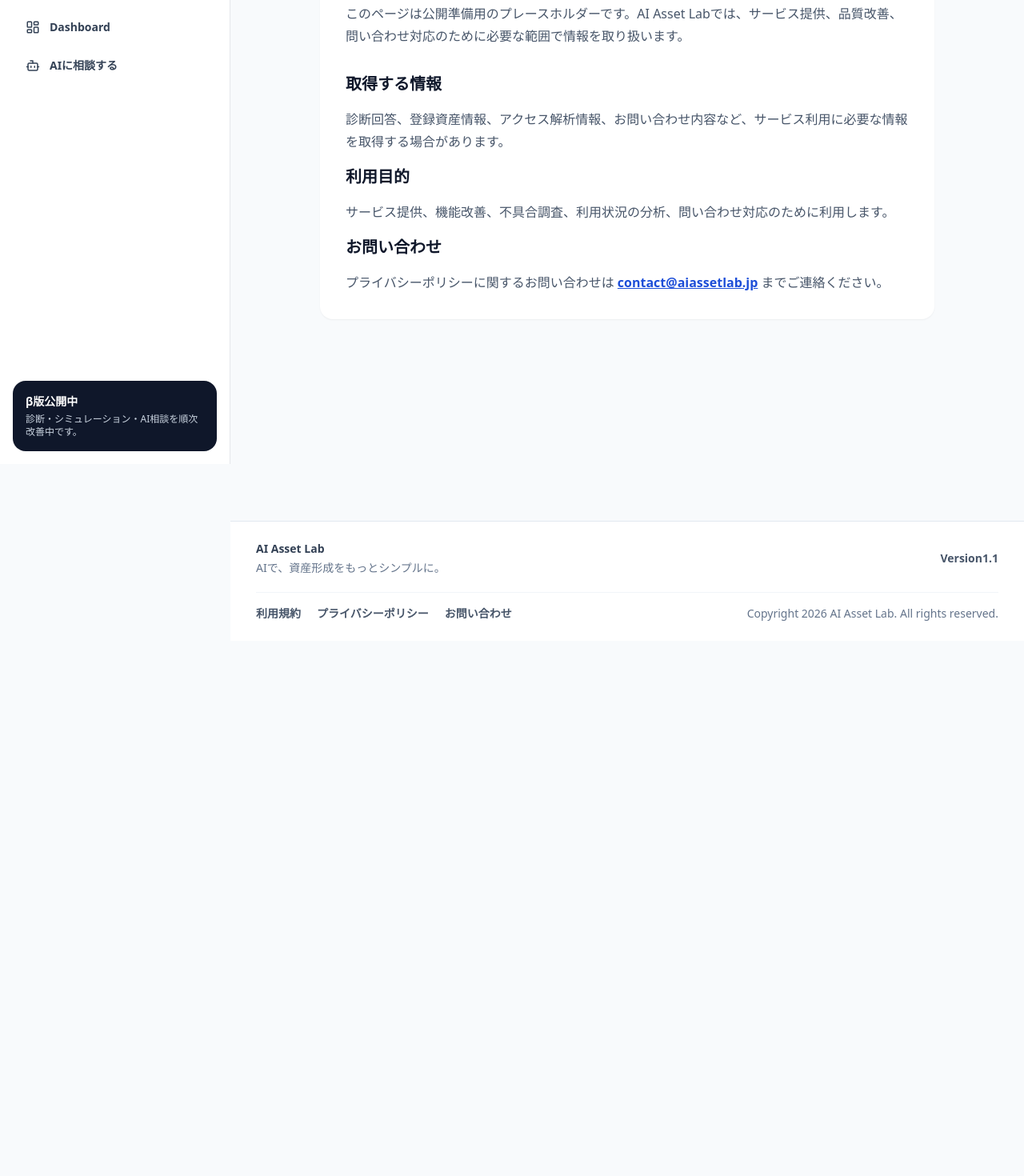
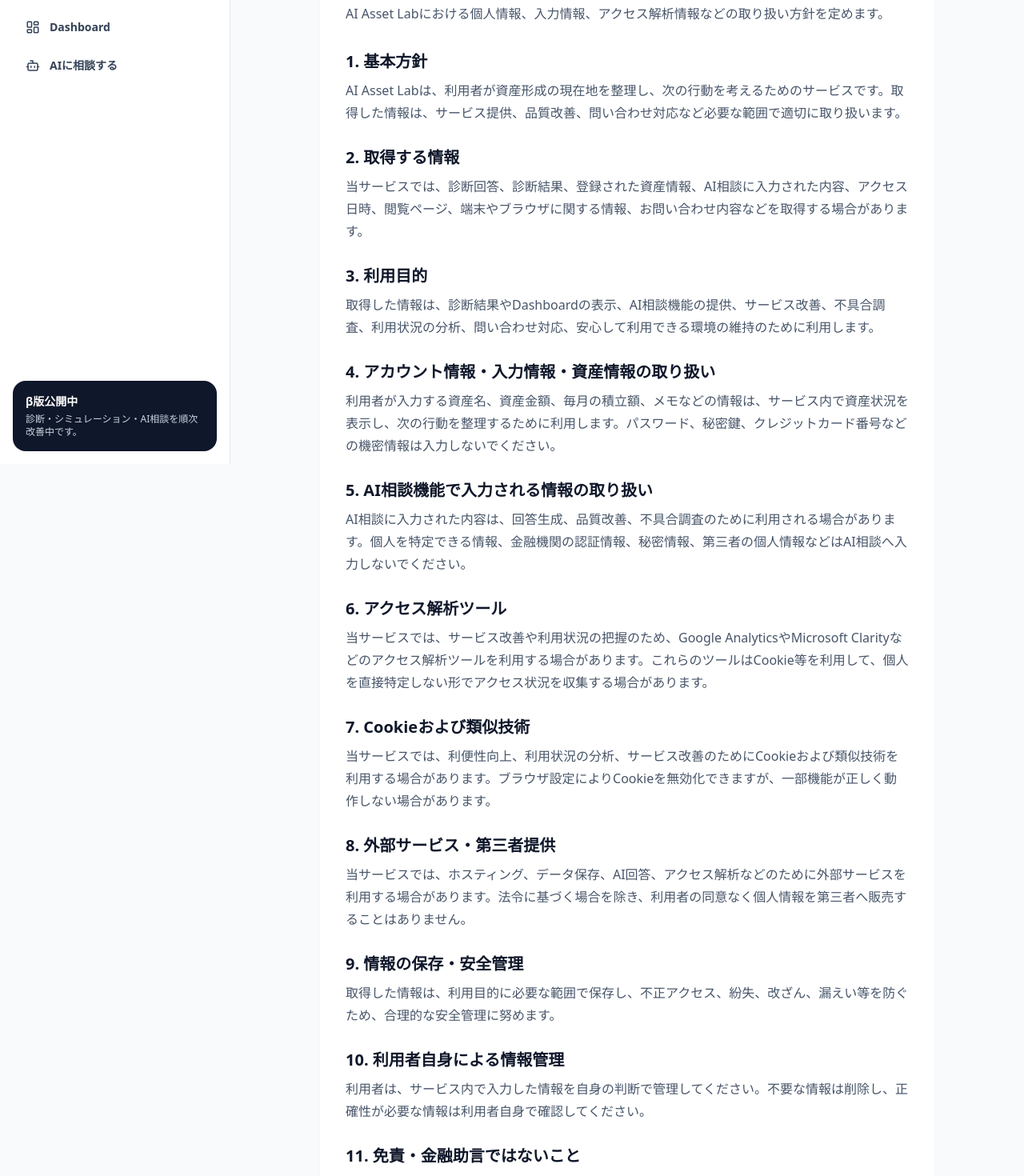
Before and after one commit to assetlab315/aiassetlab-app, a Next.js app: page /privacy in a window 1280 px wide. Shown: the part 220-1690 px from the top of the page at 80% size. Before the commit the page ends 1021 px from the top, so only its background shows below. Built offline with nearby package versions, Linux system fonts and the light colour scheme; no server answers.

Commit message:
Deployment-Step6 Analytics and Post-Launch Foundation

```diff
--- a/app/layout.tsx
+++ b/app/layout.tsx
@@ -9,9 +9,13 @@ const siteUrl = (process.env.NEXT_PUBLIC_SITE_URL || "https://aiassetlab.jp").re
   /\/$/,
   "",
 );
+const vercelEnv = process.env.VERCEL_ENV;
+const isProduction = vercelEnv === "production";
 const gaMeasurementId = process.env.NEXT_PUBLIC_GA_MEASUREMENT_ID;
 const clarityId = process.env.NEXT_PUBLIC_CLARITY_ID;
 const googleSiteVerification = process.env.NEXT_PUBLIC_GOOGLE_SITE_VERIFICATION;
+const shouldEnableGa = isProduction && Boolean(gaMeasurementId);
+const shouldEnableClarity = isProduction && Boolean(clarityId);
 
 export const metadata: Metadata = {
   metadataBase: new URL(siteUrl),
@@ -77,7 +81,7 @@ const nav = [
 function AnalyticsScripts() {
   return (
     <>
-      {gaMeasurementId ? (
+      {shouldEnableGa ? (
         <>
           <Script
             src={`https://www.googletagmanager.com/gtag/js?id=${gaMeasurementId}`}
@@ -94,7 +98,7 @@ function AnalyticsScripts() {
         </>
       ) : null}
 
-      {clarityId ? (
+      {shouldEnableClarity ? (
         <Script id="microsoft-clarity" strategy="afterInteractive">
           {`
             (function(c,l,a,r,i,t,y){
--- a/app/privacy/page.tsx
+++ b/app/privacy/page.tsx
@@ -9,20 +9,87 @@ export const metadata: Metadata = {
 };
 
 export default function PrivacyPage() {
+  const sections = [
+    {
+      title: "1. 基本方針",
+      body:
+        "AI Asset Labは、利用者が資産形成の現在地を整理し、次の行動を考えるためのサービスです。取得した情報は、サービス提供、品質改善、問い合わせ対応など必要な範囲で適切に取り扱います。",
+    },
+    {
+      title: "2. 取得する情報",
+      body:
+        "当サービスでは、診断回答、診断結果、登録された資産情報、AI相談に入力された内容、アクセス日時、閲覧ページ、端末やブラウザに関する情報、お問い合わせ内容などを取得する場合があります。",
+    },
+    {
+      title: "3. 利用目的",
+      body:
+        "取得した情報は、診断結果やDashboardの表示、AI相談機能の提供、サービス改善、不具合調査、利用状況の分析、問い合わせ対応、安心して利用できる環境の維持のために利用します。",
+    },
+    {
+      title: "4. アカウント情報・入力情報・資産情報の取り扱い",
+      body:
+        "利用者が入力する資産名、資産金額、毎月の積立額、メモなどの情報は、サービス内で資産状況を表示し、次の行動を整理するために利用します。パスワード、秘密鍵、クレジットカード番号などの機密情報は入力しないでください。",
+    },
+    {
+      title: "5. AI相談機能で入力される情報の取り扱い",
+      body:
+        "AI相談に入力された内容は、回答生成、品質改善、不具合調査のために利用される場合があります。個人を特定できる情報、金融機関の認証情報、秘密情報、第三者の個人情報などはAI相談へ入力しないでください。",
+    },
+    {
+      title: "6. アクセス解析ツール",
+      body:
+        "当サービスでは、サービス改善や利用状況の把握のため、Google AnalyticsやMicrosoft Clarityなどのアクセス解析ツールを利用する場合があります。これらのツールはCookie等を利用して、個人を直接特定しない形でアクセス状況を収集する場合があります。",
+    },
+    {
+      title: "7. Cookieおよび類似技術",
+      body:
+        "当サービスでは、利便性向上、利用状況の分析、サービス改善のためにCookieおよび類似技術を利用する場合があります。ブラウザ設定によりCookieを無効化できますが、一部機能が正しく動作しない場合があります。",
+    },
+    {
+      title: "8. 外部サービス・第三者提供",
+      body:
+        "当サービスでは、ホスティング、データ保存、AI回答、アクセス解析などのために外部サービスを利用する場合があります。法令に基づく場合を除き、利用者の同意なく個人情報を第三者へ販売することはありません。",
+    },
+    {
+      title: "9. 情報の保存・安全管理",
+      body:
+        "取得した情報は、利用目的に必要な範囲で保存し、不正アクセス、紛失、改ざん、漏えい等を防ぐため、合理的な安全管理に努めます。",
+    },
+    {
+      title: "10. 利用者自身による情報管理",
+      body:
+        "利用者は、サービス内で入力した情報を自身の判断で管理してください。不要な情報は削除し、正確性が必要な情報は利用者自身で確認してください。",
+    },
+    {
+      title: "11. 免責・金融助言ではないこと",
+      body:
+        "AI Asset Labは、金融商品取引、投資助言、個別銘柄の推奨を目的とするサービスではありません。診断結果やAIの回答は参考情報であり、投資や資産形成に関する最終判断は利用者自身の責任で行ってください。",
+    },
+    {
+      title: "12. プライバシーポリシーの改定",
+      body:
+        "当サービスは、必要に応じて本ポリシーを改定する場合があります。重要な変更がある場合は、サービス上で分かりやすい形でお知らせします。",
+    },
+  ];
+
   return (
     <main className="min-h-screen bg-slate-50 px-4 py-10 text-slate-900 md:px-8">
       <article className="mx-auto max-w-3xl rounded-2xl bg-white p-6 shadow-sm md:p-8">
         <p className="text-sm font-bold text-blue-600">AI Asset Lab</p>
         <h1 className="mt-2 text-3xl font-black">プライバシーポリシー</h1>
         <p className="mt-4 leading-7 text-slate-600">
-          このページは公開準備用のプレースホルダーです。AI Asset Labでは、サービス提供、品質改善、問い合わせ対応のために必要な範囲で情報を取り扱います。
+          AI Asset Labにおける個人情報、入力情報、アクセス解析情報などの取り扱い方針を定めます。
         </p>
-        <section className="mt-8 space-y-4 leading-7 text-slate-600">
-          <h2 className="text-xl font-bold text-slate-900">取得する情報</h2>
-          <p>診断回答、登録資産情報、アクセス解析情報、お問い合わせ内容など、サービス利用に必要な情報を取得する場合があります。</p>
-          <h2 className="text-xl font-bold text-slate-900">利用目的</h2>
-          <p>サービス提供、機能改善、不具合調査、利用状況の分析、問い合わせ対応のために利用します。</p>
-          <h2 className="text-xl font-bold text-slate-900">お問い合わせ</h2>
+        <section className="mt-8 space-y-7 leading-7 text-slate-600">
+          {sections.map((section) => (
+            <div key={section.title}>
+              <h2 className="text-xl font-bold text-slate-900">{section.title}</h2>
+              <p className="mt-2">{section.body}</p>
+            </div>
+          ))}
+
+          <div>
+            <h2 className="text-xl font-bold text-slate-900">13. 問い合わせ先</h2>
           <p>
             プライバシーポリシーに関するお問い合わせは{" "}
             <a className="font-bold text-blue-700 underline" href="mailto:contact@aiassetlab.jp">
@@ -30,6 +97,7 @@ export default function PrivacyPage() {
             </a>{" "}
             までご連絡ください。
           </p>
+          </div>
         </section>
       </article>
     </main>
--- a/app/terms/page.tsx
+++ b/app/terms/page.tsx
@@ -15,13 +15,15 @@ export default function TermsPage() {
         <p className="text-sm font-bold text-blue-600">AI Asset Lab</p>
         <h1 className="mt-2 text-3xl font-black">利用規約</h1>
         <p className="mt-4 leading-7 text-slate-600">
-          このページは公開準備用のプレースホルダーです。正式な規約文面は公開前に確定します。
+          AI Asset Labを利用する際の基本的な条件と注意事項を定めます。本サービスを利用する方は、本規約の内容を確認したうえで利用してください。
         </p>
         <section className="mt-8 space-y-4 leading-7 text-slate-600">
           <h2 className="text-xl font-bold text-slate-900">サービスの位置づけ</h2>
-          <p>AI Asset Labは、資産形成の現在地と次の行動を整理するための情報提供サービスです。</p>
+          <p>AI Asset Labは、資産形成の現在地と次の行動を整理するための情報提供サービスです。金融商品取引、投資助言、個別銘柄の推奨を目的とするものではありません。</p>
           <h2 className="text-xl font-bold text-slate-900">免責事項</h2>
           <p>本サービスの表示内容は投資判断を保証するものではありません。最終的な判断は利用者ご自身の責任で行ってください。</p>
+          <h2 className="text-xl font-bold text-slate-900">禁止事項</h2>
+          <p>利用者は、法令に違反する行為、第三者の権利を侵害する行為、サービスの運営を妨げる行為、AI相談へ秘密情報や第三者の個人情報を入力する行為を行わないものとします。</p>
           <h2 className="text-xl font-bold text-slate-900">お問い合わせ</h2>
           <p>
             利用規約に関するお問い合わせは{" "}
```
Also changed, not shown: 5 other files (tests, documents, lock files or other folders).
